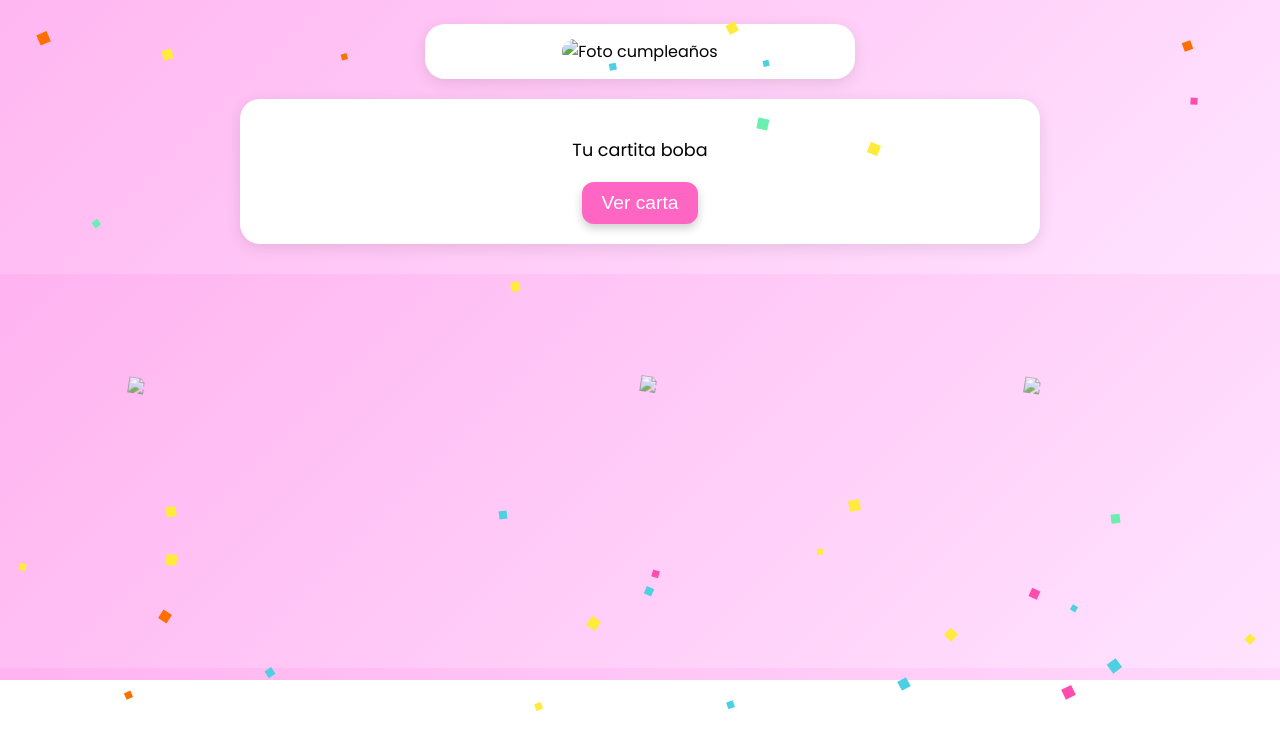
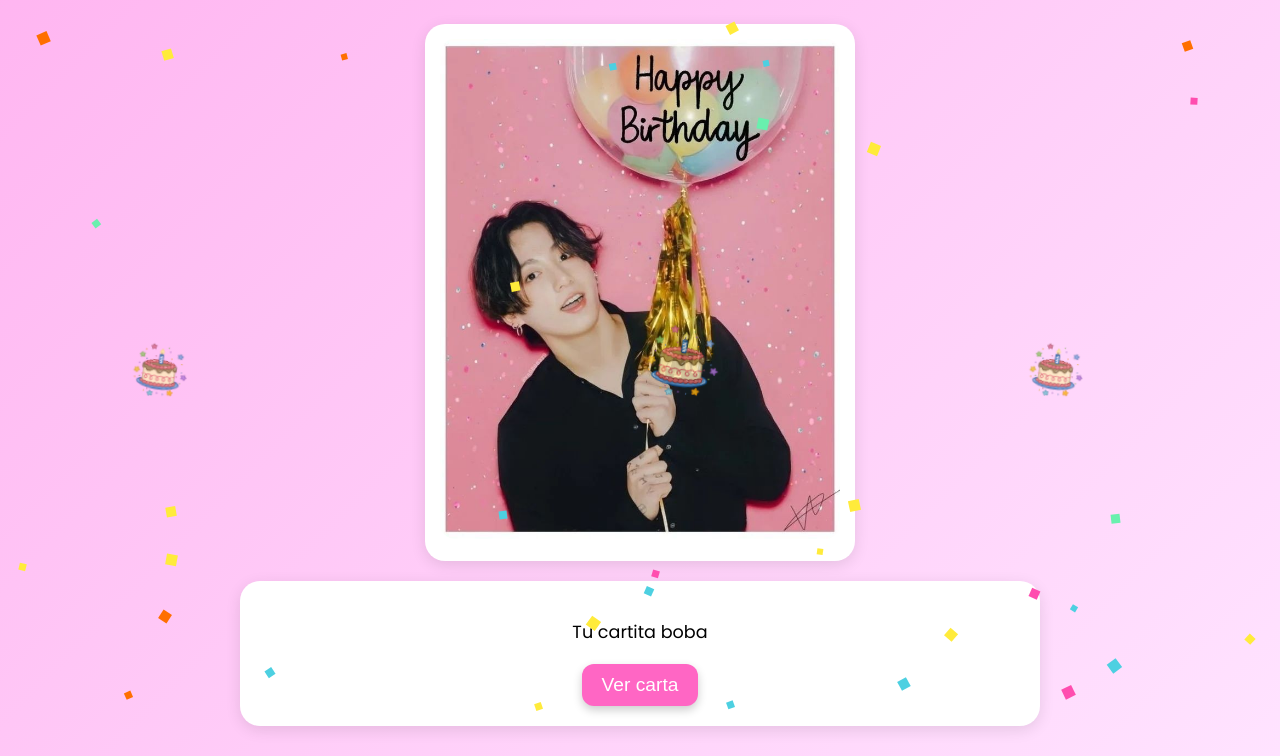
Before and after one commit to trabajo12344/cumplea-os-natalia, a plain HTML site: page index.html in a window 1280 px wide. Shown: the part 120-876 px from the top of the page. Before the commit the page ends 800 px from the top, so only its background shows below. Drawn offline with Linux system fonts and the light colour scheme.

Commit message:
Update index.html

```diff
--- a/index.html
+++ b/index.html
@@ -93,15 +93,15 @@
 <body>
 
     <!-- Globos animados -->
-    <img src="pastel.gif" class="balloon" style="left: 10%">
-    <img src="pastel.gif" class="balloon" style="left: 50%; width: 80px">
-    <img src="pastel.gif" class="balloon" style="left: 80%">
+    <img src="gif/pastel.gif" class="balloon" style="left: 10%">
+    <img src="gif/pastel.gif" class="balloon" style="left: 50%; width: 80px">
+    <img src="gif/pastel.gif" class="balloon" style="left: 80%">
 
     <div class="container">
         <h1>🎉¡Feliz Cumpleaños Natalia!🎉</h1>
 
         <div class="photo-box">
-            <img src="fondo-chayanne.jpg" alt="Foto cumpleaños">
+            <img src="imagenes/fondo-chayanne.jpg" alt="Foto cumpleaños">
         </div>
 
         <div class="letter-box">
@@ -129,7 +129,7 @@
             document.body.appendChild(c);
         }
     </script>
-<audio id="music" src="sonido.mp3"></audio>
+<audio id="music" src="sonido/sonido.mp3"></audio>
 <script>
 let moves = 0;
 const btn = document.getElementById("trickBtn");
@@ -142,7 +142,7 @@ btn.addEventListener("click", () => {
         btn.style.left = Math.random()*80 + "vw";
         btn.style.top = Math.random()*80 + "vh";
     } else {
-        window.location.href = "carta.html";
+        window.location.href = "index.html";
     }
 });
 </script>
```
